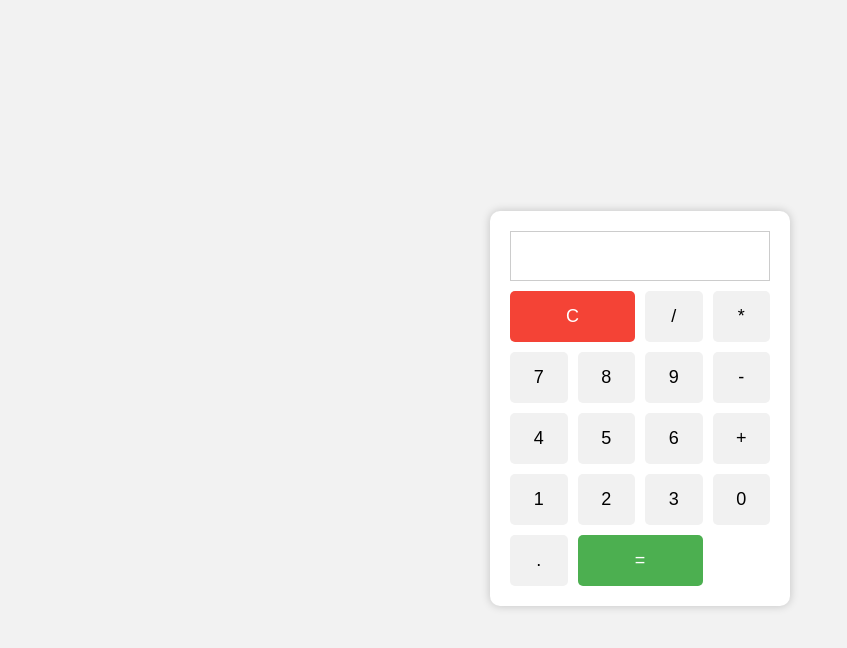
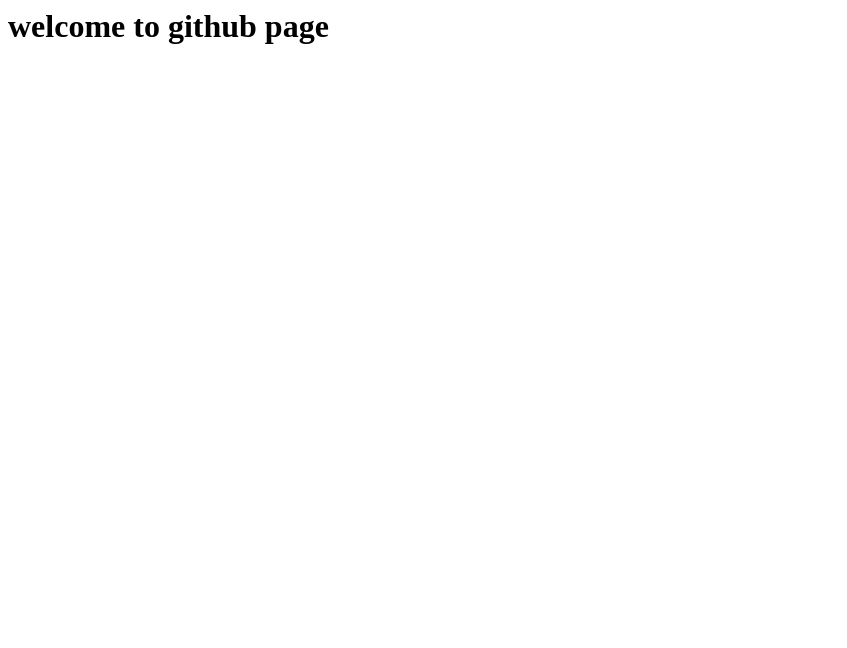
Before and after one commit to MounikaReddy-05/static-website, a plain HTML site: page index.html in a window 1280 px wide. Shown: the whole page, without its empty margins (0-847 px from the left). Drawn offline with Linux system fonts and the light colour scheme.

Commit message:
Update index.html

```diff
--- a/index.html
+++ b/index.html
@@ -1,116 +1 @@
-<h1><!DOCTYPE html>
-<html lang="en">
-<head>
-  <meta charset="UTF-8">
-  <title>Simple Calculator</title>
-  <style>
-    body {
-      font-family: Arial, sans-serif;
-      background: #f2f2f2;
-      display: flex;
-      justify-content: center;
-      align-items: center;
-      height: 100vh;
-    }
-
-    .calculator {
-      background: white;
-      padding: 20px;
-      border-radius: 10px;
-      box-shadow: 0 0 10px rgba(0,0,0,0.2);
-      width: 260px;
-    }
-
-    #display {
-      width: 100%;
-      height: 50px;
-      font-size: 24px;
-      text-align: right;
-      margin-bottom: 10px;
-      padding: 10px;
-      border: 1px solid #ccc;
-    }
-
-    .buttons {
-      display: grid;
-      grid-template-columns: repeat(4, 1fr);
-      gap: 10px;
-    }
-
-    button {
-      padding: 15px;
-      font-size: 18px;
-      border: none;
-      background-color: #f1f1f1;
-      border-radius: 5px;
-      cursor: pointer;
-    }
-
-    button:hover {
-      background-color: #ddd;
-    }
-
-    .operator {
-      background-color: #ffd966;
-    }
-
-    .equal {
-      background-color: #4CAF50;
-      color: white;
-      grid-column: span 2;
-    }
-
-    .clear {
-      background-color: #f44336;
-      color: white;
-      grid-column: span 2;
-    }
-  </style>
-</head>
-<body>
-
-<div class="calculator">
-  <input type="text" id="display" readonly>
-  <div class="buttons">
-    <button onclick="clearDisplay()" class="clear">C</button>
-    <button onclick="appendValue('/')">/</button>
-    <button onclick="appendValue('*')">*</button>
-    <button onclick="appendValue('7')">7</button>
-    <button onclick="appendValue('8')">8</button>
-    <button onclick="appendValue('9')">9</button>
-    <button onclick="appendValue('-')">-</button>
-    <button onclick="appendValue('4')">4</button>
-    <button onclick="appendValue('5')">5</button>
-    <button onclick="appendValue('6')">6</button>
-    <button onclick="appendValue('+')">+</button>
-    <button onclick="appendValue('1')">1</button>
-    <button onclick="appendValue('2')">2</button>
-    <button onclick="appendValue('3')">3</button>
-    <button onclick="appendValue('0')">0</button>
-    <button onclick="appendValue('.')">.</button>
-    <button onclick="calculate()" class="equal">=</button>
-  </div>
-</div>
-
-<script>
-  function appendValue(val) {
-    document.getElementById("display").value += val;
-  }
-
-  function clearDisplay() {
-    document.getElementById("display").value = "";
-  }
-
-  function calculate() {
-    try {
-      const result = eval(document.getElementById("display").value);
-      document.getElementById("display").value = result;
-    } catch {
-      document.getElementById("display").value = "Error";
-    }
-  }
-</script>
-
-</body>
-</html>
-</h1>
+<h1>welcome to github page</h1>
```
